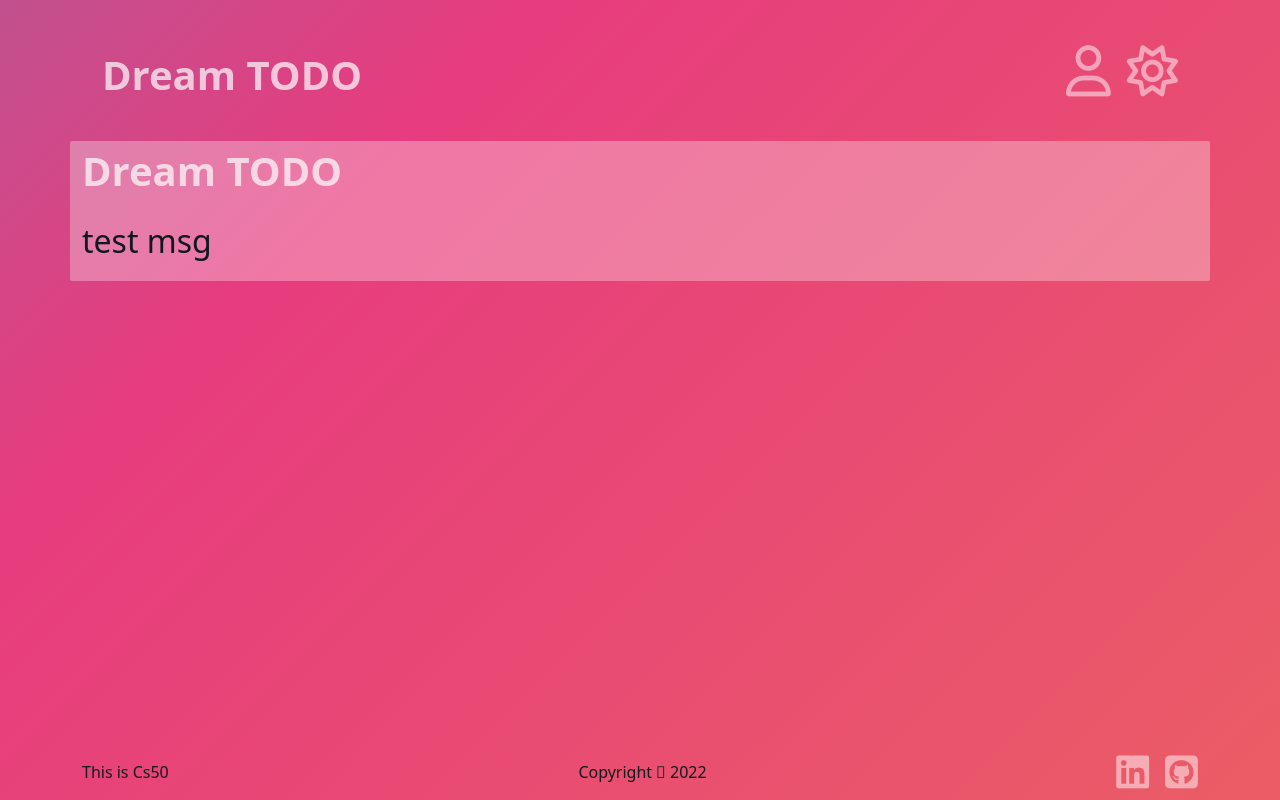
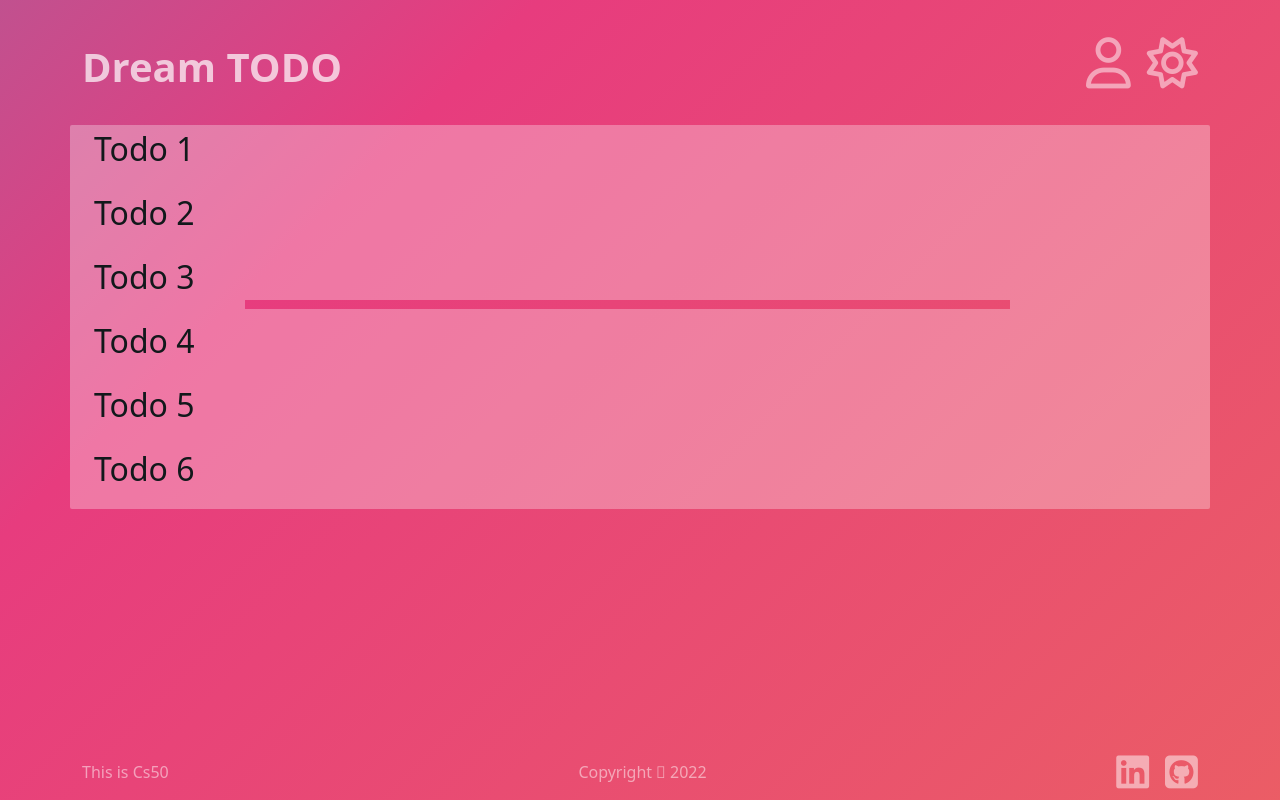
Before and after one commit to vzsoares/Dream-TODO, a Django app: page / in a window 1280 px wide. Run offline with Django 4.2, Linux system fonts and the light colour scheme; style sheets or scripts are compiled from the project's sources; some libraries are stand-ins or nearby versions.

Commit message:
basic routing

```diff
--- a/templates/components/footer.html
+++ b/templates/components/footer.html
@@ -1,6 +1,6 @@
 <footer class="container d-flex justify-content-between align-items-center">
-  <p class="text m-0 fs-6">This is Cs50</p>
-  <p style="" class="text m-0 fs-6">Copyright &#127341; 2022</p>
+  <p class="text m-0 fs-6" style="color: rgb(255 255 255 / 50%)">This is Cs50</p>
+  <p class="text m-0 fs-6" style="color: rgb(255 255 255 / 50%)">Copyright &#127341; 2022</p>
   <ul class="nav gap-3 align-content-center justify-content-center">
     <li>
       <a href="https://www.linkedin.com/in/vinicius-zenha/" target="_blank">
--- a/templates/components/navbar.html
+++ b/templates/components/navbar.html
@@ -1,13 +1,10 @@
 <nav
-  style="
-    display: flex;
-    justify-content: space-between;
-    padding: 2rem;
-    align-items: baseline;
-  "
-  class="container"
+  style="display: flex; justify-content: space-between; align-items: baseline"
+  class="container py-4"
 >
-  <p class="hero-msg fs-1 fw-bold" style="margin: 0">Dream TODO</p>
+  <a href="/" class='text-decoration-none'>
+    <p class="hero-msg fs-1 fw-bold" style="margin: 0">Dream TODO</p>
+  </a>
   <div style="display: flex; gap: 1rem">
     <div tabindex="1" class="has-dropdown">
       <span style="font-size: calc(2rem + 1.5vw)" id="loggin">
@@ -17,9 +14,12 @@
       </span>
       <div id="dropdown">
         <div class="blurred-box">
-          {% comment %} TODO {% endcomment %}
-          {% if not logged %}
-          <p class="text fs-5 fw-bold py-2 px-4 m-0 my-dropdown-item">Login</p>
+          {% comment %} TODO {% endcomment %} {% if not logged %}
+          <a href="/login" class='text-decoration-none'>
+            <p class="text fs-5 fw-bold py-2 px-4 m-0 my-dropdown-item">
+              Login
+            </p>
+          </a>
           <p class="text fs-5 fw-bold py-2 px-4 m-0 my-dropdown-item">
             Register
           </p>
--- a/templates/home.html
+++ b/templates/home.html
@@ -1,7 +1,13 @@
 {% extends 'base.html' %} {% block content %}
 <div class="blurred-box container">
-  <p class='hero-msg fs-1 fw-bold'>Dream TODO</p>
-  <p class='fs-2 text'>test msg</p>
+  <div class="container todos-cotainer">
+    <p class="fs-2 text">Todo 1</p>
+    <p class="fs-2 text">Todo 2</p>
+    <p class="fs-2 text">Todo 3</p>
+    <p class="fs-2 text">Todo 4</p>
+    <p class="fs-2 text">Todo 5</p>
+    <p class="fs-2 text">Todo 6</p>
+  </div>
 </div>
 {% endblock %} {% block script %}
 <script type="text/javascript">
```
